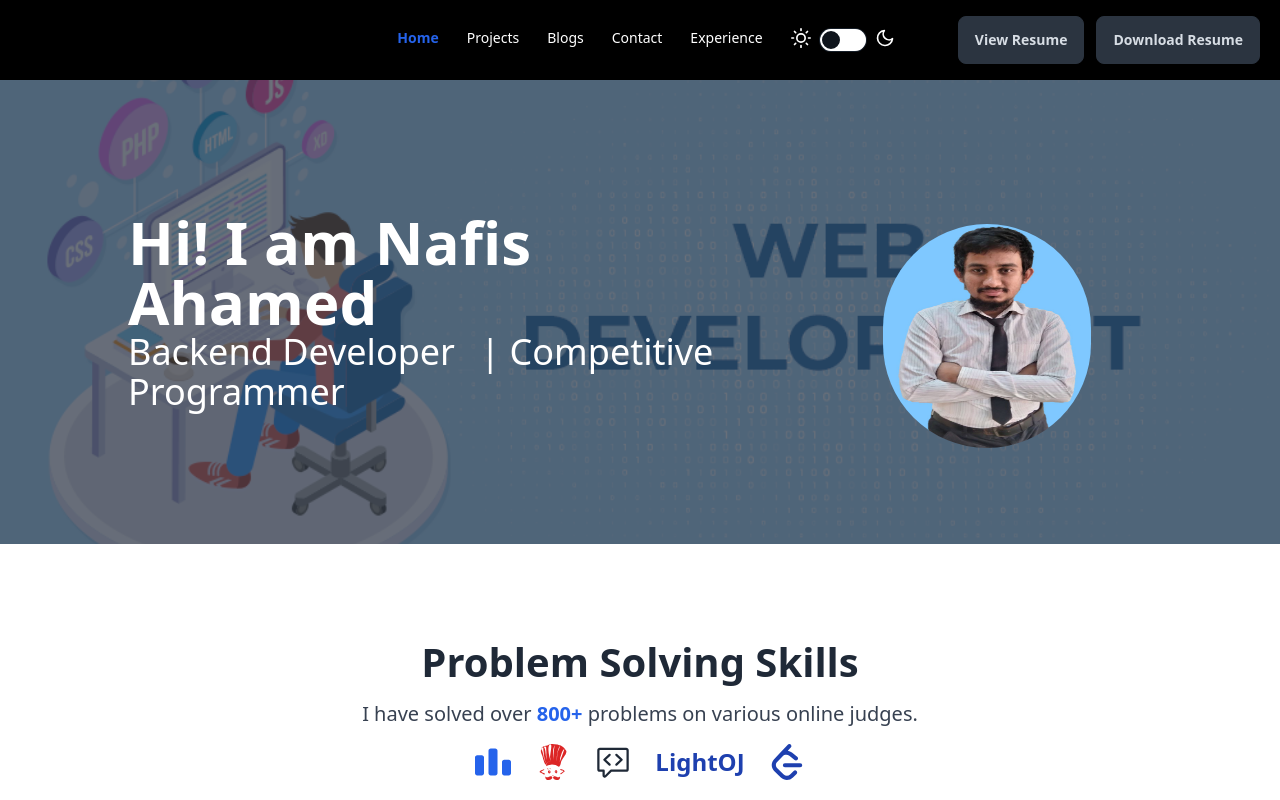
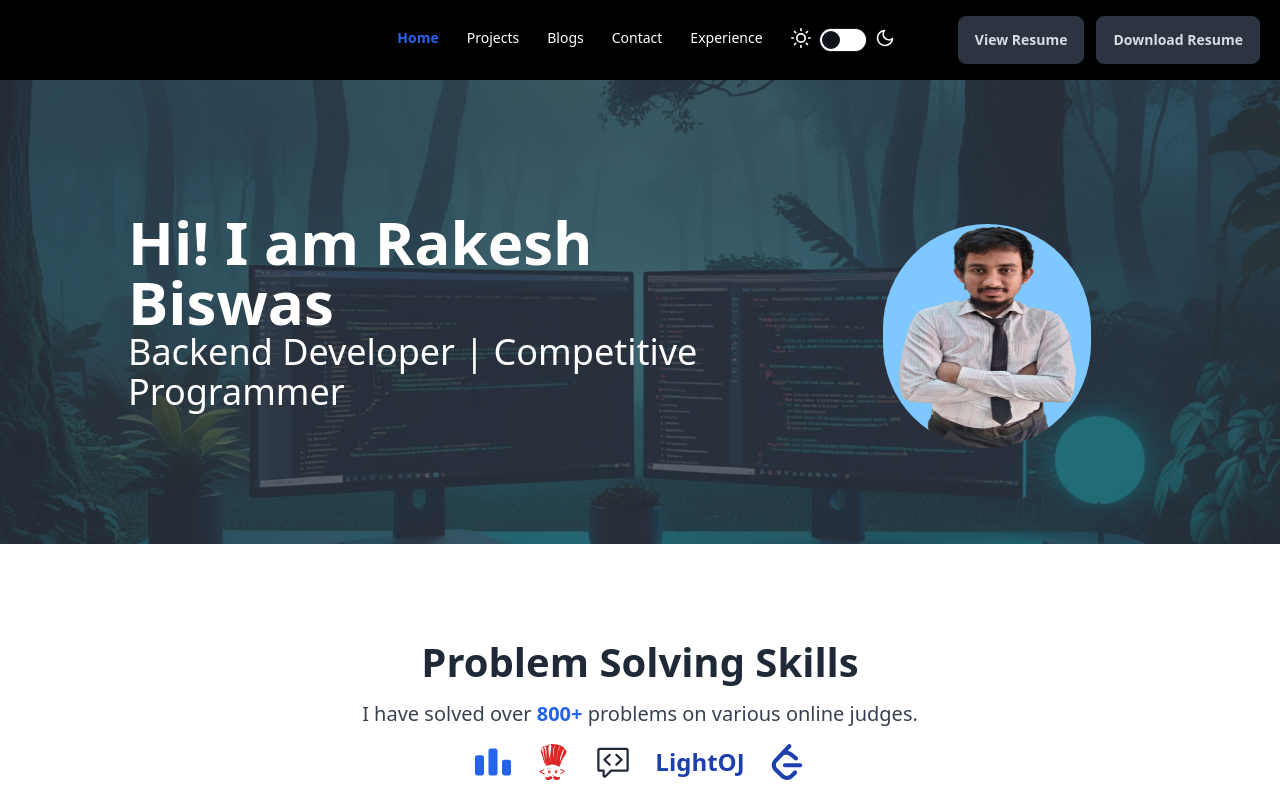
Before and after one commit to Rakesh01999/portfolio-nextjs-user-frontend, a Next.js app: page / in a window 1280 px wide. Shown: the top 800 px of the page. Built offline with nearby package versions, Linux system fonts and the light colour scheme; no server answers.

Commit message:
banner photo edited

```diff
--- a/src/app/layout.tsx
+++ b/src/app/layout.tsx
@@ -16,8 +16,8 @@ const geistMono = Geist_Mono({
 });
 
 export const metadata: Metadata = {
-  title: "Nafis portfolio",
-  description: "It is my professional portfolio where i introduced my skills",
+  title: "Rakesh Biswas | Portfolio",
+  description: "Explore the professional portfolio of Rakesh Biswas, showcasing expertise in full-stack web development, modern technologies, and real-world project experience.",
 };
 
 export default async function RootLayout({
@@ -25,19 +25,16 @@ export default async function RootLayout({
 }: Readonly<{
   children: React.ReactNode;
 }>) {
-
   return (
-
     <html lang="en" suppressHydrationWarning>
       <body
         className={`${geistSans.variable} ${geistMono.variable} antialiased`}
         suppressHydrationWarning
       >
-          <Navbar1/>
+        <Navbar1 />
         <Toaster richColors position="top-center" />
         <div className="min-h-screen mx-auto">{children}</div>
       </body>
     </html>
-
   );
 }
--- a/src/components/homepages/Banner.tsx
+++ b/src/components/homepages/Banner.tsx
@@ -8,13 +8,14 @@ const Banner = () => {
     <div className="">
       <div
         className="hero max-w-[490px] md:max-w-[1040px] lg:max-w-[1540px] mx-auto mb-10 mt-10 bg-no-repeat bg-cover"
-        style={{ backgroundImage: "url('/web-development1.png')" }}
+        // style={{ backgroundImage: "url('/web-development1.png')" }}
+        style={{ backgroundImage: "url('/banner.jpg')" }}
       >
         <div className="hero-overlay bg-opacity-70  flex flex-col md:flex-row items-center lg:p-32 md:px-8 px-4 py-8 md:py-2">
           <div className=" w-full md:w-[70%]">
             <h1 className="animate__animated animate__fadeInLeft">
               <span className="text-[40px] md:text-4xl lg:text-6xl font-bold text-white">
-                Hi! I am Nafis Ahamed
+                Hi! I am Rakesh Biswas
               </span>
             </h1>
             <p className="text-[20px] md:text-2xl lg:text-4xl text-white">
@@ -22,7 +23,7 @@ const Banner = () => {
                 words={["Full Stack developer", "Backend Developer", "Frontend developer","Mern Stack developer"]}
                 loop={5}
                 cursor
-                cursorStyle="_"
+                cursorStyle=""
                 typeSpeed={70}
                 deleteSpeed={50}
                 delaySpeed={1000}
```
Also changed, not shown: public/banner.jpg (added). Lines whose indentation alone changed are shown as unchanged.
